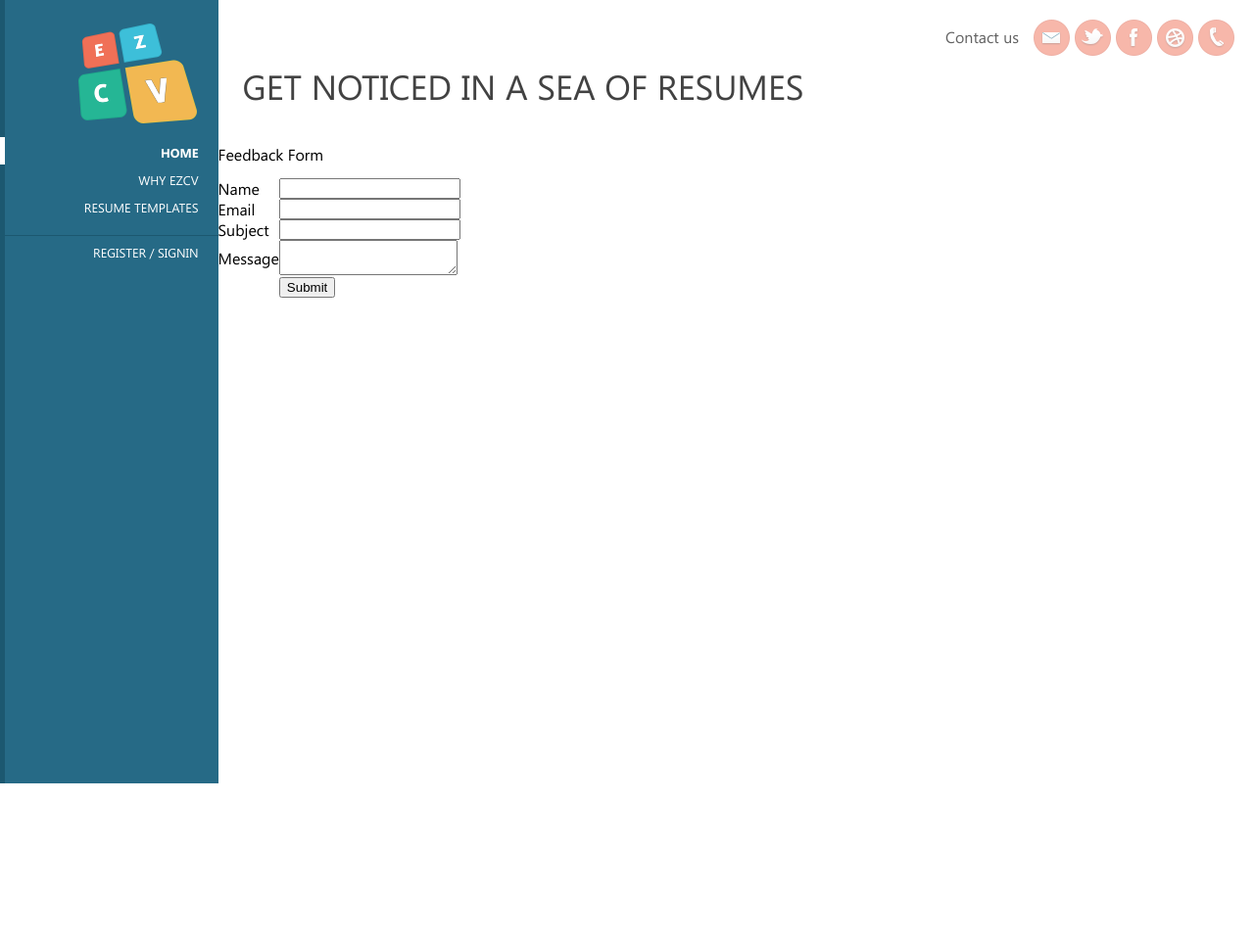
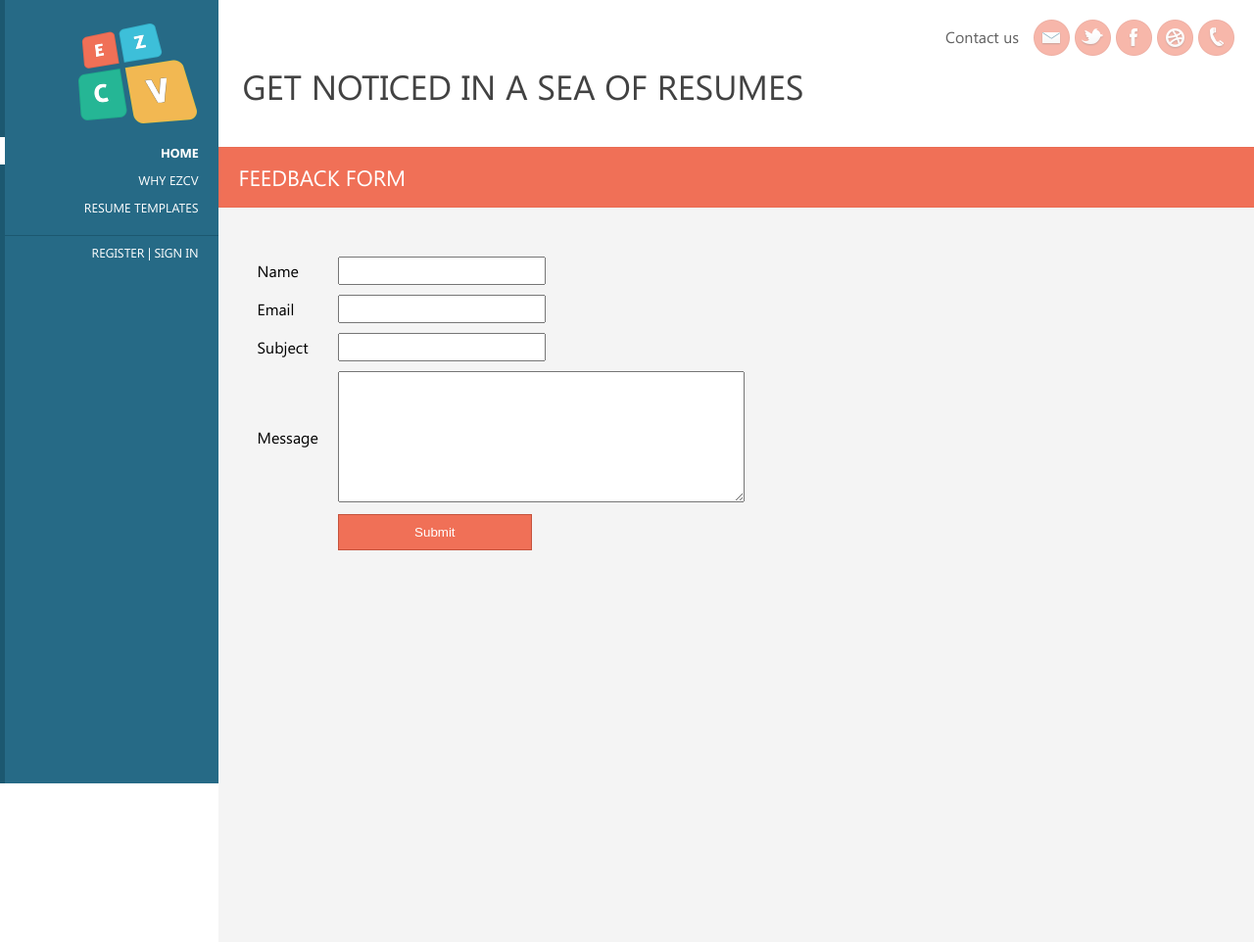
Before and after one commit to jrkphani/resume, a CodeIgniter app: page /resume/index.php/feedback/index in a window 1280 px wide. Shown: the whole page at 98% size. Before the commit the page ends 800 px from the top, so only its background shows below. Run offline with CodeIgniter, Linux system fonts and the light colour scheme.

Commit message:
bugs fixed added css and sprites image

```diff
--- a/application/views/feedback.php
+++ b/application/views/feedback.php
@@ -1,30 +1,36 @@
+<link rel="stylesheet" type="text/css" href="<?php echo base_url("assets/css/sss_resume.css"); ?>" />
+<div class="form_title">
+	<h3>Feedback Form</h3>
+</div>
+<div class="left_form_feedback">
 <div class="container">
-	<h4>Feedback Form</h4><br />
+
 	<div id="err_msg"><?php echo validation_errors(); if($msg) echo $msg; ?></div>
 	<form name="feedback_form" id="feedback_form" method="post" action="">
 	<table>
 		<tr>
-			<td>Name</td>
-			<td><input type="text" name="name" id="name" /></td>
+			<td ><p class="fb_cnt">Name</p></td>
+			<td><input class="fb_txt" type="text" name="name" id="name" /></td>
 		</tr>
 		<tr>
-			<td>Email</td>
-			<td><input type="text" name="email" id="email" /></td>
+			<td ><p class="fb_cnt">Email</p></td>
+			<td><input class="fb_txt" type="text" name="email" id="email" /></td>
 		</tr>
 		<tr>
-			<td>Subject</td>
-			<td><input type="text" name="subject" id="subject" /></td>
+			<td ><p class="fb_cnt">Subject</p></td>
+			<td><input class="fb_txt" type="text" name="subject" id="subject" /></td>
 		</tr>
 		<tr>
-			<td>Message</td>
-			<td><textarea name="message" id="message"></textarea></td>
+			<td ><p class="fb_cnt">Message</p></td>
+			<td><textarea class="fb_txtara" name="message" id="message"></textarea></td>
 		</tr>
 		<tr>
 			<td></td>
-			<td><input type="submit" name="submit_feedback" value="Submit" /></td>
+			<td><input class="fb_btn" type="submit" name="submit_feedback" value="Submit" /></td>
 		</tr>
 	</table>
 	</form>
 </div>
+</div>
 <script type="text/javascript" src="<?php echo base_url('assets/js/validation.js'); ?>"></script>
 <script type="text/javascript" src="<?php echo base_url('assets/js/feedback.js'); ?>"></script>
--- a/application/views/header.php
+++ b/application/views/header.php
@@ -2,7 +2,7 @@
 <html>
 <head>
 <meta charset="UTF-8">
-<link rel="icon" type="image/png" href="images/favicon.png">
+<link rel="icon" type="image/png" href="<?php echo base_url("assets/img/favicon.png"); ?>">
 <meta name="viewport" content="width=device-width, initial-scale=1, maximum-scale=1">
 <meta name="keywords" content="Create cv online, create resume online,  Resume builder, EZCV">
 <meta name="description" content="Get noticed in a see of Resume">
@@ -37,7 +37,7 @@
 			<a href="#">Resume On Mobile</a>
 			<a href="<?php echo base_url('login/logout'); ?>">Logout</a>
 			<?php } else { ?>
-			<a href="<?php echo base_url('login'); ?>">Register / Signin</a>
+			<a href="<?php echo base_url('login'); ?>">Register | Sign in</a>
 			<?php } ?>
 		</nav>
 
--- a/application/views/login_view.php
+++ b/application/views/login_view.php
@@ -30,7 +30,9 @@
 				<form>
 					<div>
 						<input type="text"  class="login" placeholder="Email" id="username" name="username">
-						<input type="checkbox" id="c1" class="form_checkbox login" /><label for="c1"><span class="login">Remember me</span></lable>
+						<input type="checkbox" id="c1" class="form_checkbox login" /><span class="login rem_pad">Remember me</span>
+            <label for="c1">
+            </label>
 					</div>
 					<div>
 						<input type="password" class="login" placeholder="Password" id="passowrd" name="password">
@@ -65,7 +67,7 @@
 					<input type="radio" name="role" id="role" value="member">Member
 			    </div>
 			    <label>Refer friends</label>
-			 	<table>
+			 	<table class="reg_tr_remove">
 				  	<!-- <th>
 				  		<td colspan='2'>Reffer Friends</td>
 				  	</th> -->
--- a/application/views/preview.php
+++ b/application/views/preview.php
@@ -4,7 +4,7 @@
 	 display: block; text-align: center;
 	 margin-top: 100px;
 	cursor: pointer; text-decoration: none;
-	background: #f07057 url(../img/arrow_btn.png) no-repeat right center;	border: solid 1px #c5533d;	color: #fff;
+	background: #f07057 url(../img/arrow_btn.png) no-repeat right center;	border: solid 1px #c5533d;	color: #fff; font-family: Myriad Pro;
 }
 
 .clickr:hover{
--- a/assets/css/colorbox.css
+++ b/assets/css/colorbox.css
@@ -33,7 +33,7 @@
         .cboxIframe{background:#fff;}
         #cboxError{padding:50px; border:1px solid #ccc;}
         #cboxLoadedContent{margin-bottom:28px;}
-        #cboxTitle{position:absolute; bottom:4px; left:0; text-align:center; width:100%; color:#949494;}
+        #cboxTitle{position:absolute; top:4px; left:0; text-align:center; width:100%; color:#000;}
         #cboxCurrent{position:absolute; bottom:4px; left:58px; color:#949494;}
         #cboxLoadingOverlay{background:url(../img/colorbox/loading_background.png) no-repeat center center;}
         #cboxLoadingGraphic{background:url(../img/colorbox/loading.gif) no-repeat center center;}
@@ -49,7 +49,7 @@
         #cboxPrevious:hover{background-position:-75px -25px;}
         #cboxNext{position:absolute; bottom:0; left:27px; background:url(../img/colorbox/controls.png) no-repeat -50px 0; width:25px; height:25px; text-indent:-9999px;}
         #cboxNext:hover{background-position:-50px -25px;}
-        #cboxClose{position:absolute; bottom:0; right:0; background:url(../img/colorbox/controls.png) no-repeat -25px 0; width:25px; height:25px; text-indent:-9999px;}
+        #cboxClose{position:absolute; top:0; right:0; background:url(../img/colorbox/controls.png) no-repeat -25px 0; width:25px; height:25px; text-indent:-9999px;}
         #cboxClose:hover{background-position:-25px -25px;}
 
 /*
--- a/assets/css/sss_home.css
+++ b/assets/css/sss_home.css
@@ -4,7 +4,7 @@
 
 .slide_top_1, .slide_top_2{
 	width:50%; height:100px; float: left;
-	background: #525252; color: #fff;	text-align: center;
+	background:#f2b852; color: #fff;	text-align: center;
 }
 .slide_top_1 {
 	background: #f07057;
@@ -20,7 +20,7 @@
 .slide_top_2 a{
 	width: 80%; height: 50%; display: block;
 	margin: 0 auto; margin-top: 17px;	padding-top: 16px;
-	border: solid 1px #44494a; -webkit-border-radius: 4px; 	-moz-border-radius: 4px;	border-radius: 4px;
+	border: solid 1px #D59C38; -webkit-border-radius: 4px; 	-moz-border-radius: 4px;	border-radius: 4px;
   	background-color: #f07057;	color: #ffffff; text-decoration: none; font-size: 1.6em;}
 
 .slide_bottom_1, .slide_bottom_2{
--- a/assets/css/sss_resume.css
+++ b/assets/css/sss_resume.css
@@ -18,6 +18,19 @@
 	background-color: #f4f4f4;
 	position: relative;
 }
+
+.left_form_feedback{
+	padding:40px; min-height:670px;;
+	background-color: #f4f4f4;
+	position: relative;
+}
+.left_form_feedback .container #err_msg{margin:0 0 10px 0; color:#f07057;}
+.fb_cnt{margin:0 0 10px 0;padding:0 20px 0 0;}
+.fb_txt{margin:0 0 10px 0; }
+.fb_txtara{margin:0 0 10px 0; height: 122px;width: 403px;}
+.fb_btn{padding:10px 30px 25px 30px!important;display: inline-block;background: #f07057;border: solid 1px #c5533d;color: #fff;}
+.fb_btn:hover{background-color: #da5e46;border: solid 1px #d05840;}
+
 .left_form_title{
 	width: 100%; padding-bottom: 20px;
 	color: #323232;
@@ -27,7 +40,7 @@
 	text-transform: uppercase;}
 .left_form_title span{
 	display: inline-block;	float: right;
-	margin-right:40px; line-height: 40px;	cursor: pointer;	text-transform: uppercase;
+	margin-right:40px; line-height: 40px;	cursor: pointer;	text-transform: uppercase; background: url(../img/change_temp.png) 3px 6px no-repeat; padding: 0 0 0 32px;
 
 }
 .left_form_title p{ margin: 20px 20px 0 20px; line-height: 25px;}
@@ -60,6 +73,10 @@
 	background: url(../img/sprites.png) no-repeat left center;
 	background-position: 0 -809px;
 }
+.right_nav .rns_err{background: url(../img/sprites.png) 0px -895px no-repeat!important;}
+
+
+
 
 .rns_a{
 	font-family: segoeuib;
@@ -95,12 +112,16 @@
 .right_nav h3{
 	display:blocl; margin: 20px 0 20px 0;}
 
+#fname_err, #lname_err, #phone_err, #email_err{color:#f07057; font-size:15px; padding:0 10px 0 0; font-style:italic;}
+
+.clickr{font-family: Myriad Pro;}
 
 /********************************Form Common***********************************/
 
 input{
-	margin-bottom: 30px;
+	margin-bottom: 30px; margin-right: 10px;
 	height: 25px;
+	padding:0 5px;
 }
 
 select{
@@ -109,7 +130,7 @@ select{
 }
 
 textarea{
-	width: 400px;
+	width: 400px; font-family:Arial, Helvetica, sans-serif; font-size: 14px; padding:5px;
 	margin-bottom: 30px;
 
 }
@@ -191,13 +212,13 @@ border: solid 1px #c5533d;
 	border: solid 1px #e1e1e1;
 	float: left;
 	padding: 10px;
-	margin: 5px;
+	margin:5px 5px 5px 0;
 	position: relative;
 	-webkit-box-shadow: 0 3px 3px -3px #828282;
 	   -moz-box-shadow: 0 3px 3px -3px #828282;
 	        box-shadow: 0 3px 3px -3px #828282;
 }
-
+.cmn_repeater .cmpny_txt{width: 263px;}
 .cmn_repeater label{
 	display: inline-block;
 	width: 60px;
@@ -273,6 +294,9 @@ height: 2px!important;
 
 }
 
+.change_arrow_lft{background:transparent url(../img/sprites.png) -298px -648px no-repeat; display:block; padding:59px 15px 22px 37px; width:13px;  float:left; margin: 120px 0px 0 29px;}
+
+.change_arrow_rit{background:transparent url(../img/sprites.png) -360px -648px no-repeat; display:block; padding:59px 15px 22px 37px; width:13px;  float:left; margin: 120px 0px 0 29px;}
 
 .t_list_bg{
 	width: 220px; height: 297px; float: left;
```
Also changed, not shown: application/views/profile.php (+11 -6 lines), application/views/resume.php (+13 -9 lines), assets/css/sss_login.css (+19 -7 lines), assets/img/favicon.png, assets/img/sprites.png, assets/img/t1_thumb.jpg, assets/img/t2_thumb.jpg, assets/img/t3_thumb.jpg, assets/img/t4_thumb.jpg.
